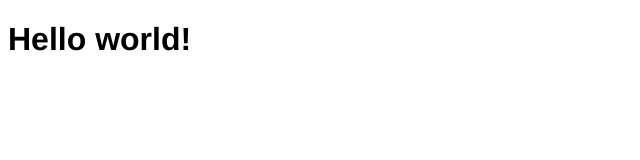
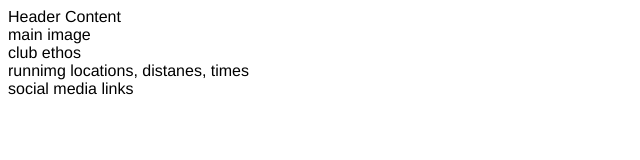
Before and after one commit to RikkieBobby/love-running, a plain HTML site: page index.html in a window 1280 px wide. Shown: the whole page, without its empty margins (0-640 px from the left). Drawn offline with Linux system fonts and the light colour scheme.

Commit message:
add header, sections and footr

```diff
--- a/index.html
+++ b/index.html
@@ -10,6 +10,18 @@
     <title>Love Running</title>
 </head>
 <body>
-    <h1>Hello world!</h1>
+    <header> Header Content</header>
+    <section>
+        main image
+    </section>
+    <section>
+        club ethos
+    </section>
+    <section>
+        runnimg locations, distanes, times
+    </section>
+    <footer>
+        social media links
+    </footer>
 </body>
 </html>
```
